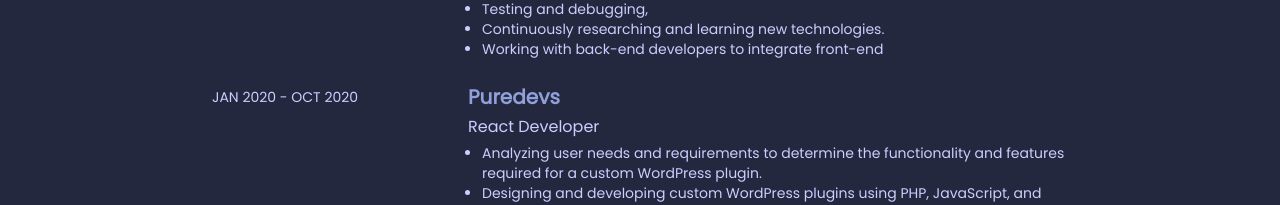
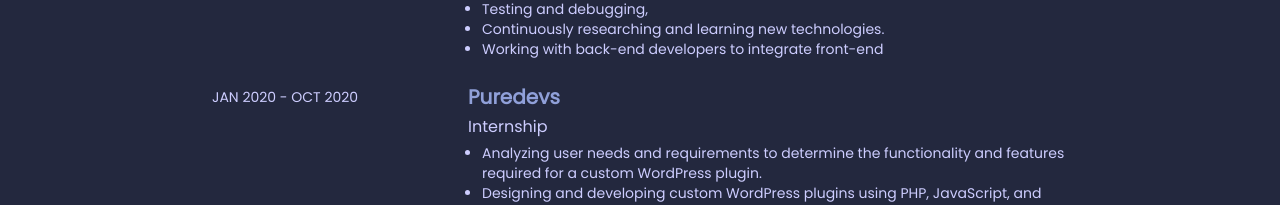
Before and after one commit to tuhin-cse/tuhin-cse, a Next.js app: page / in a window 1280 px wide. Shown: the part 1768-1973 px from the top of the page. Built offline with nearby package versions, Linux system fonts and the light colour scheme.

Commit message:
CV Update

```diff
--- a/components/home/exprience.js
+++ b/components/home/exprience.js
@@ -32,7 +32,7 @@ const Experience = () => {
         {
             period: "JAN 2020 - OCT 2020",
             company: "Puredevs",
-            role: "React Developer",
+            role: "Internship",
             descriptions: [
                 "Analyzing user needs and requirements to determine the functionality and features required for a custom WordPress plugin.",
                 "Designing and developing custom WordPress plugins using PHP, JavaScript, and WordPress APIs.",
```
Also changed, not shown: 1 other file (tests, documents, lock files or other folders).
